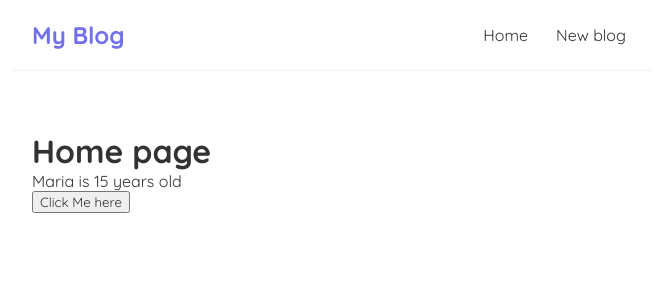
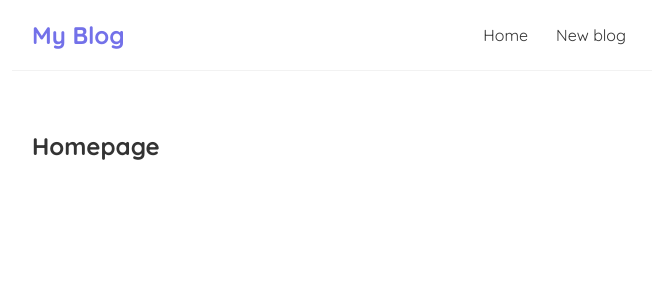
Before and after one commit to NehaSijaria/react-blog-app, a React (Create React App) app in the folder react-blog-app/: page / in a window 1280 px wide. Shown: the top 300 px of the page, without its empty margins (308-964 px from the left). Built offline with nearby package versions, Linux system fonts and the light colour scheme.

Commit message:
Home comp cleanup -home2

```diff
--- a/react-blog-app/src/Home.js
+++ b/react-blog-app/src/Home.js
@@ -1,22 +1,9 @@
 import { useState } from "react";
 
 export const Home = () => {
-  const [name, setName] = useState('Maria');
-  const [age, setAge] = useState(15);
-  //let name = 'John';
-  //e is accessible as argument
-  const handleClick = () => {
-    //name='sam';
-    //console.log(name)
-    setName('John');
-    setAge(25);
-  }
   return (
     <div className="home">
-      <h1>Home page</h1>
-      <p>{ name } is {age} years old</p>
-      {/* it wont render updated name bacause its not reactive until use state mgmt */}
-      <button onClick={handleClick}>Click Me here</button>
+      <h2>Homepage</h2>
     </div>
   )
 }
```
